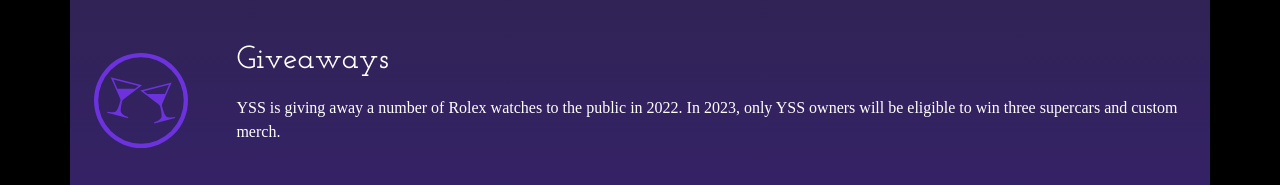
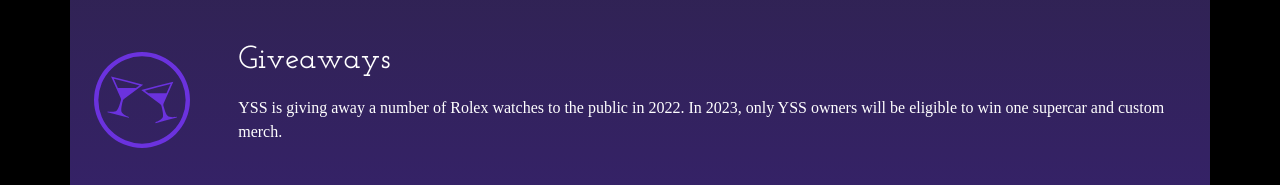
Before and after one commit to MellowLabsDev/yyc-static, a Next.js app: page / in a window 1280 px wide. Shown: the part 2644-2829 px from the top of the page. Built offline with nearby package versions, Linux system fonts and the light colour scheme; a web font is replaced by a local one.

Commit message:
Update hb.tsx

```diff
--- a/components/sections/hb.tsx
+++ b/components/sections/hb.tsx
@@ -48,7 +48,7 @@
                             <div className="me-2 text-success-gradiant icon-size"><img src='/images/icons/hbDrinks.svg'></img></div>
                             <div className="">
                                 <h2 className="font-weight-medium bubblegum">Giveaways</h2>
-                                <p className="mt-3">YSS is giving away a number of Rolex watches to the public in 2022. In 2023, only YSS owners will be eligible to win three supercars and custom merch.  </p>
+                                <p className="mt-3">YSS is giving away a number of Rolex watches to the public in 2022. In 2023, only YSS owners will be eligible to win one supercar and custom merch.  </p>
                             </div>
                         </div>
                     </div>
```
